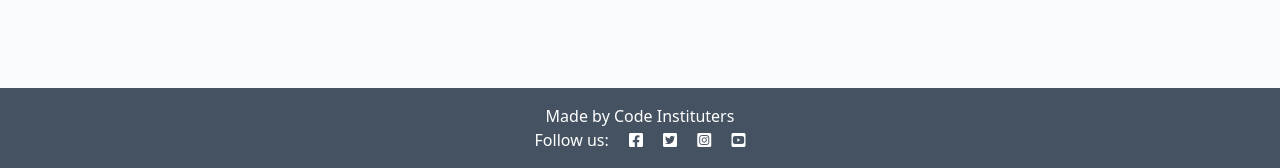
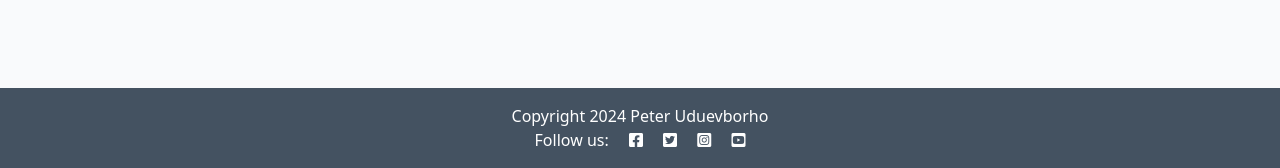
Before and after one commit to peterudu/holiday-blog, a Django app: page / in a window 1280 px wide. Shown: the part 632-800 px from the top of the page. Run offline with Django 4.2, Linux system fonts and the light colour scheme; data that the repository does not hold is empty.

Commit message:
Inherit footer content from base template

```diff
--- a/blog/templates/blog/index.html
+++ b/blog/templates/blog/index.html
@@ -50,3 +50,6 @@
 
 <!-- index.html content ends here -->
 {% endblock %}
+{% block copyright %}
+    Copyright 2024 Peter Uduevborho
+{% endblock %}
--- a/templates/base.html
+++ b/templates/base.html
@@ -62,7 +62,11 @@
 
     <!-- Footer -->
     <footer class="footer mt-auto py-3 dark-bg">
-        <p class="m-0 text-center text-white">Made by Code Instituters</p>
+        <p class="m-0 text-center text-white">
+            {% block copyright %}
+                Created by HolidaySights Bloggers
+            {% endblock copyright %}
+        </p>
         <p class="m-0 text-center text-white">Follow us: <i class="fab fa-facebook-square ms-3"></i>
             <i class="fab fa-twitter-square ms-3"></i>
             <i class="fab fa-instagram-square ms-3"></i>
```
